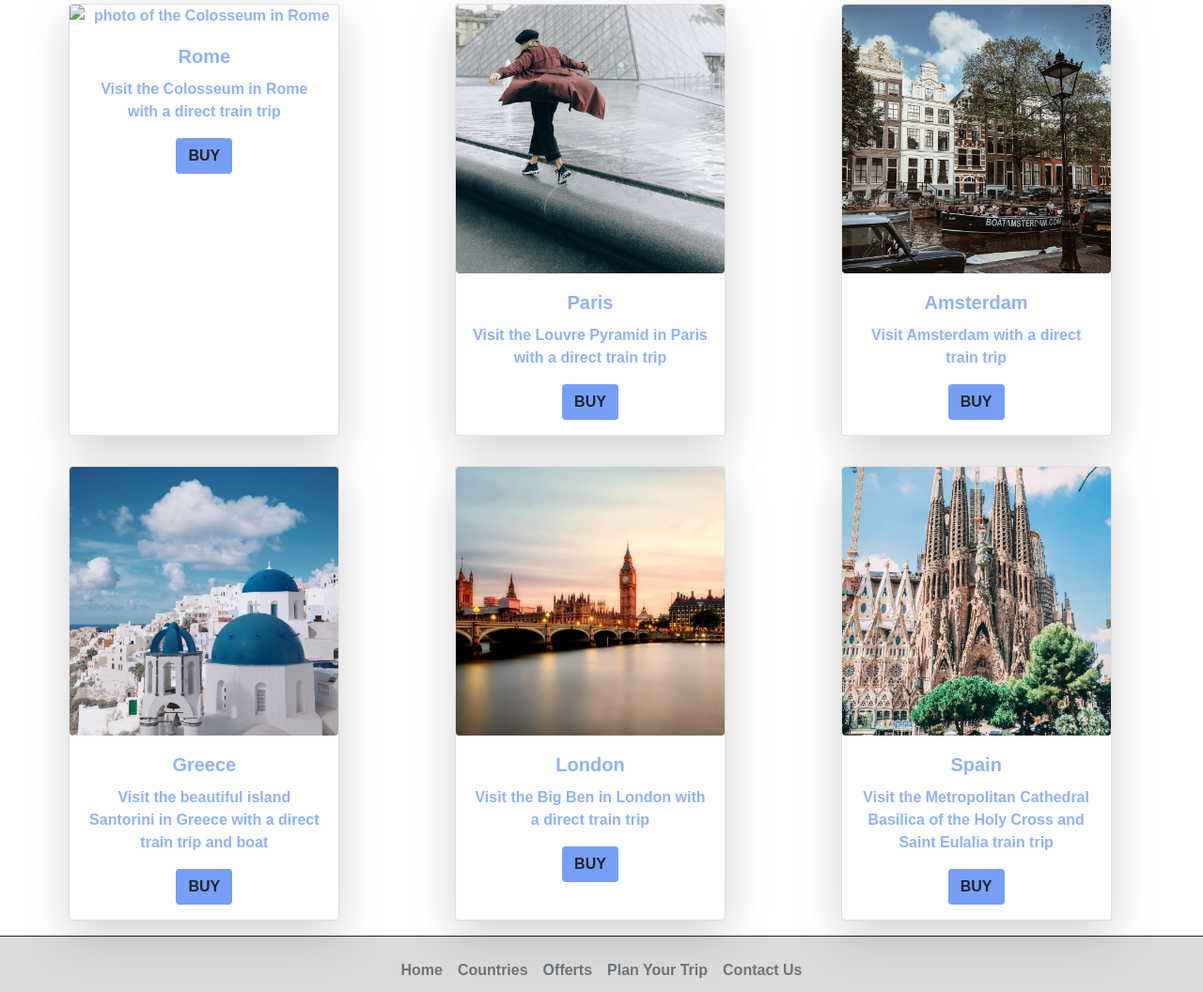
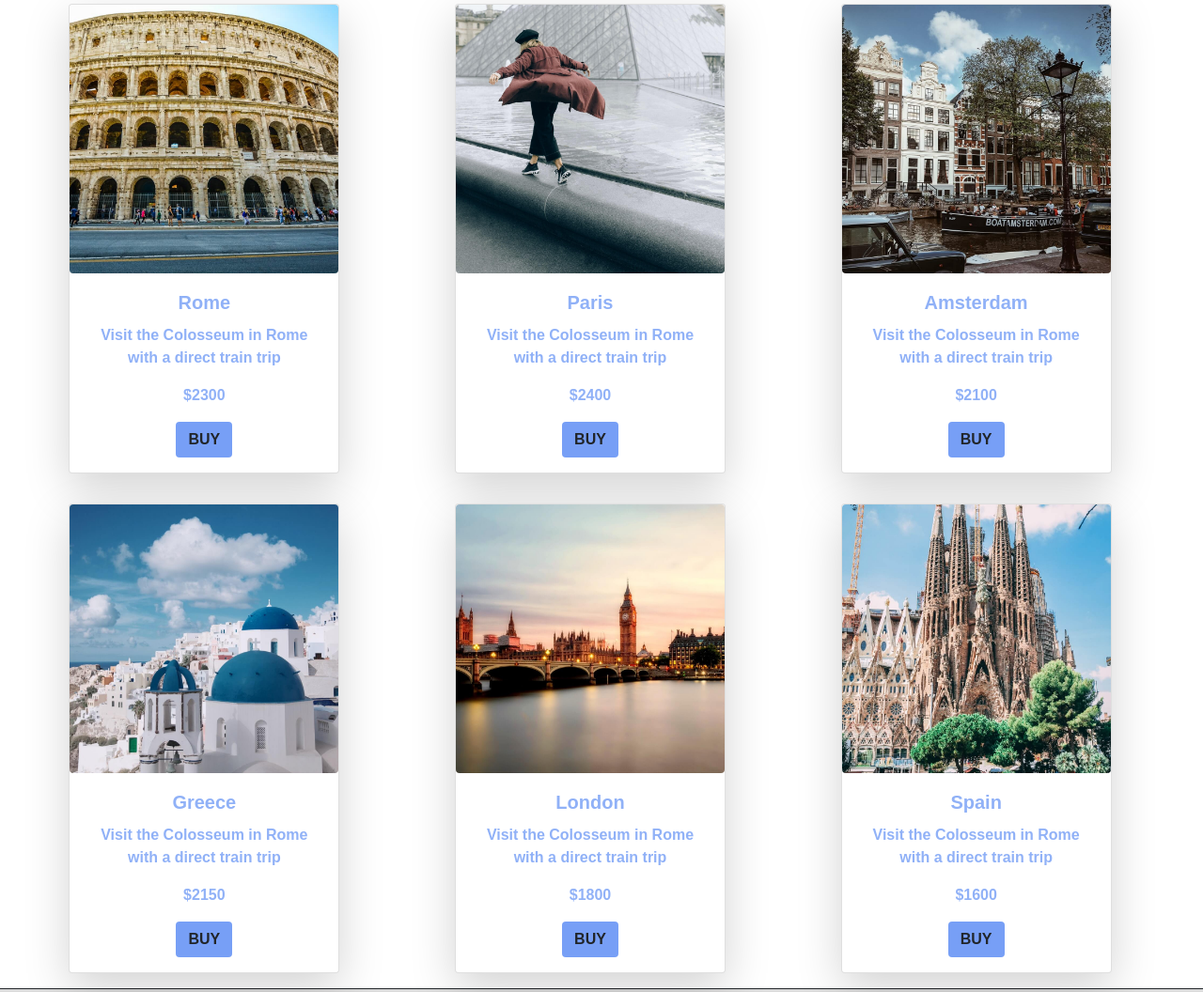
Before and after one commit to stevenske/desafio_clase_4_esteban_vargas, a plain HTML site: page offerts.html in a window 1280 px wide. Shown: the part 512-1568 px from the top of the page at 94% size. Drawn offline with nearby package versions, Linux system fonts and the light colour scheme.

Commit message:
add fuction to show trips and change the html of offerts

```diff
--- a/assets/js/main.js
+++ b/assets/js/main.js
@@ -100,4 +100,26 @@
 // console.log(countries)
 
 let cardsContainer = document.getElementById('cards__container')
-console.log(cardsContainer)
+
+function showProducts() {
+    stockProducts.forEach(item => {
+        let div = document.createElement('div')
+        div.className = 'col-md-4 d-flex justify-content-center my-3'
+        div.innerHTML = `
+            <div class="card text-center shadow-lg" style="width: 18rem;">
+                <img src="${item.img}" class="card-img-top rounded zoom" alt="photo of the Colosseum in Rome">
+                <div class="card-body">
+                    <p class="card-title fs-5">${item.trip}</p>
+                    <p class="card-text">${item.desc}</p>
+                    <p class="card-text">$${item.price}</p>
+                    <button type="submit" class="btn btn-train fw-bold" data-bs-toggle="modal" data-bs-target="#soldOut">BUY</button>
+                </div>
+            </div>
+    `
+    cardsContainer.appendChild(div)
+    })
+
+
+
+}
+showProducts()
--- a/assets/js/stock.js
+++ b/assets/js/stock.js
@@ -1,3 +1,9 @@
-let cardsProducts = [
-    {id:1, trip:'Italy',desc:'capital of Italy',price:'1800, img:/img/coliseo_roma.png'}
+let stockProducts = [
+    {id:1, trip:'Rome',desc:'Visit the Colosseum in Rome with a direct train trip',price:2300, img:'assets/img/coliseo_rome.jpg'},
+    {id:2, trip:'Paris',desc:'Visit the Colosseum in Rome with a direct train trip',price:2400, img:'assets/img/paris.jpg'},
+    {id:3, trip:'Amsterdam',desc:'Visit the Colosseum in Rome with a direct train trip',price:2100, img:'assets/img/amsterdam.jpg'},
+    {id:4, trip:'Greece',desc:'Visit the Colosseum in Rome with a direct train trip',price:2150, img:'assets/img/greece.jpg'},
+    {id:5, trip:'London',desc:'Visit the Colosseum in Rome with a direct train trip',price:1800, img:'assets/img/london.jpg'},
+    {id:6, trip:'Spain',desc:'Visit the Colosseum in Rome with a direct train trip',price:1600, img:'assets/img/spain.jpg'}
+
 ]
--- a/offerts.html
+++ b/offerts.html
@@ -35,6 +35,11 @@
                         </div>
                     </div>
                 </div>
+                <div>
+                    <button class="btn btn-primary" type="button" data-bs-toggle="offcanvas" data-bs-target="#offcanvasExample" aria-controls="offcanvasExample">
+                        Button with data-bs-target
+                    </button>
+                </div>
             </div>
         </nav>
     </header>
@@ -44,66 +49,6 @@
         </div>
     </div>
     <div id="cards__container" class="container-fluid row">
-        <div class="col-md-4 d-flex justify-content-center my-3">
-            <div id="cardRome" class="card text-center shadow-lg" style="width: 18rem;">
-                <img src="assets/img/coliseo_roma.jpg" class="card-img-top rounded zoom" alt="photo of the Colosseum in Rome">
-                <div class="card-body">
-                    <p class="card-title fs-5">Rome</p>
-                    <p class="card-text">Visit the Colosseum in Rome with a direct train trip</p>
-                    <button type="submit" class="btn btn-train fw-bold" data-bs-toggle="modal" data-bs-target="#soldOut">BUY</button>
-                </div>
-            </div>
-        </div>
-        <div class="col-md-4 d-flex justify-content-center my-3">
-            <div class="card text-center shadow-lg" style="width: 18rem;">
-                <img src="assets/img/paris.jpg" class="card-img-top rounded zoom" alt="Tourist photo at the Louvre Pyramid in Paris">
-                <div class="card-body">
-                    <p class="card-title fs-5">Paris</p>
-                    <p class="card-text">Visit the Louvre Pyramid in Paris with a direct train trip</p>
-                    <button type="submit" class="btn btn-train fw-bold" data-bs-toggle="modal" data-bs-target="#soldOut">BUY</button>
-                </div>
-            </div>
-        </div>
-        <div class="col-md-4 d-flex justify-content-center my-3">
-            <div class="card text-center shadow-lg" style="width: 18rem;">
-                <img src="assets/img/amsterdam.jpg" class="card-img-top rounded zoom" alt="amsterdam canals photo">
-                <div class="card-body">
-                    <p class="card-title fs-5">Amsterdam</p>
-                    <p class="card-text">Visit Amsterdam with a direct train trip</p>
-                    <button type="submit" class="btn btn-train fw-bold" data-bs-toggle="modal" data-bs-target="#soldOut">BUY</button>
-                </div>
-            </div>
-        </div>
-        <div class="col-md-4 d-flex justify-content-center my-3">
-            <div class="card text-center shadow-lg" style="width: 18rem;">
-                <img src="assets/img/greece.jpg" class="card-img-top rounded zoom" alt="photo of the island Santorini">
-                <div class="card-body">
-                    <p class="card-title fs-5">Greece</p>
-                    <p class="card-text">Visit the beautiful island Santorini in Greece with a direct train trip and boat</p>
-                    <button type="submit" class="btn btn-train fw-bold" data-bs-toggle="modal" data-bs-target="#soldOut">BUY</button>
-                </div>
-            </div>
-        </div>
-        <div class="col-md-4 d-flex justify-content-center my-3">
-            <div class="card text-center shadow-lg" style="width: 18rem;">
-                <img src="assets/img/london.jpg" class="rounded zoom" alt="photo of the Big Ben in London">
-                <div class="card-body">
-                    <p class="card-title fs-5">London</p>
-                    <p class="card-text">Visit the Big Ben in London with a direct train trip</p>
-                    <button type="submit" class="btn btn-train fw-bold" data-bs-toggle="modal" data-bs-target="#soldOut">BUY</button>
-                </div>
-            </div>
-        </div>
-        <div class="col-md-4 d-flex justify-content-center my-3">
-            <div class="card text-center shadow-lg" style="width: 18rem;">
-                <img src="assets/img/spain.jpg" class="card-img-top rounded zoom" alt="photo of the Cathedral Basilica of the Holy Cross and Saint Eulalia">
-                <div class="card-body">
-                    <p class="card-title fs-5">Spain</p>
-                    <p class="card-text">Visit the Metropolitan Cathedral Basilica of the Holy Cross and Saint Eulalia train trip</p>
-                    <button type="submit" class="btn btn-train fw-bold" data-bs-toggle="modal" data-bs-target="#soldOut">BUY</button>
-                </div>
-            </div>
-        </div>
     </div>
     <div id="footer" class="bg-gray">
         <footer class="py-3 border-top border-dark">
@@ -150,6 +95,27 @@
             </div>
         </div>
     </div>
+    <div class="offcanvas offcanvas-start" tabindex="-1" id="offcanvasExample" aria-labelledby="offcanvasExampleLabel">
+        <div class="offcanvas-header">
+            <h5 class="offcanvas-title" id="offcanvasExampleLabel">Offcanvas</h5>
+            <button type="button" class="btn-close" data-bs-dismiss="offcanvas" aria-label="Close"></button>
+        </div>
+        <div class="offcanvas-body">
+            <div>
+                Some text as placeholder. In real life you can have the elements you have chosen. Like, text, images, lists, etc.
+            </div>
+            <div class="dropdown mt-3">
+                <button class="btn btn-secondary dropdown-toggle" type="button" id="dropdownMenuButton" data-bs-toggle="dropdown">
+                    Dropdown button
+                </button>
+                <ul class="dropdown-menu" aria-labelledby="dropdownMenuButton">
+                    <li><a class="dropdown-item" href="#">Action</a></li>
+                    <li><a class="dropdown-item" href="#">Another action</a></li>
+                    <li><a class="dropdown-item" href="#">Something else here</a></li>
+                </ul>
+            </div>
+        </div>
+    </div>
     <script src="https://cdn.jsdelivr.net/npm/bootstrap@5.1.3/dist/js/bootstrap.bundle.min.js" integrity="sha384-ka7Sk0Gln4gmtz2MlQnikT1wXgYsOg+OMhuP+IlRH9sENBO0LRn5q+8nbTov4+1p" crossorigin="anonymous"></script>
     <script src="./assets/js/stock.js"></script>
     <script src="./assets/js/main.js"></script>
```
